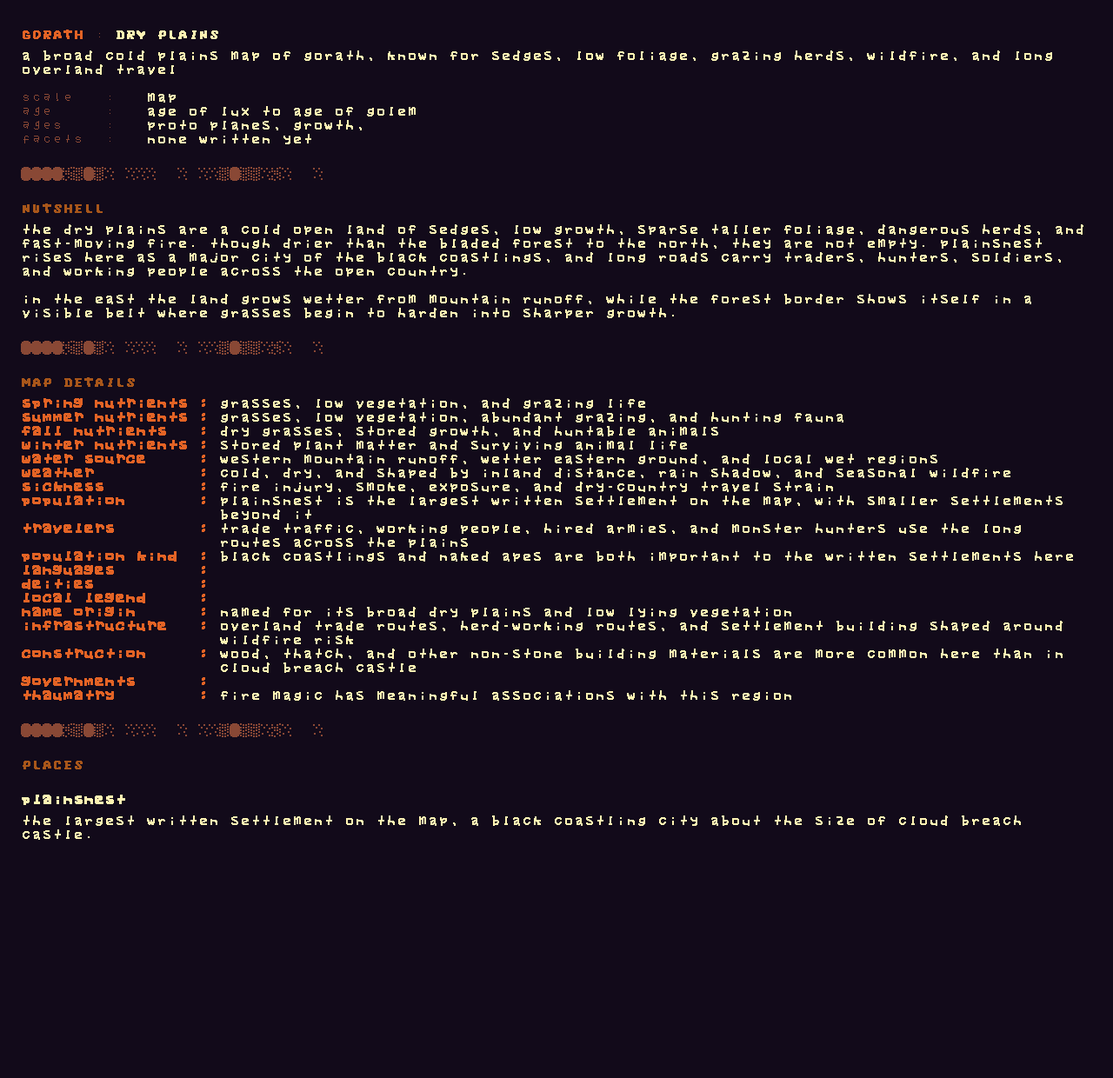
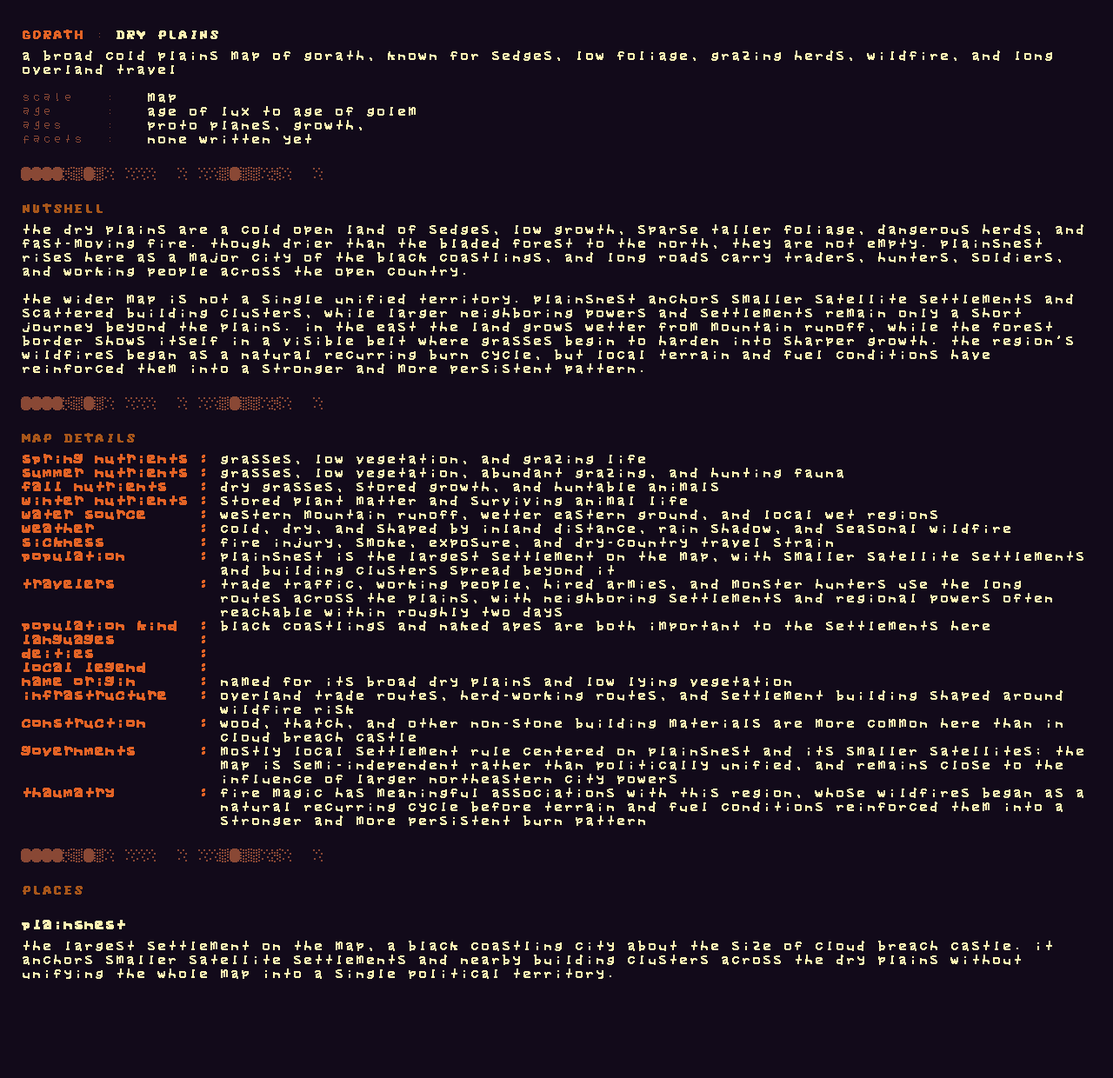
Before and after one commit to jkennedy1998/THAUMWORLD-LORE, a Jekyll site: the page built from thaum world/the great violet spiral/lux/gorath/dry plains/index.md, in a window 1280 px wide. Shown: the whole page at 87% size. Built offline with Jekyll 4.4.1, drawn with Linux system fonts in a browser that asks for light colours; our own code applies the rules of GitHub Pages for plain Markdown files; before the commit the page ends 1080 px from its top, so only the background shows below that.

Commit message:
Pin dry plains wildfire and politics notes

```diff
--- a/thaum world/the great violet spiral/lux/gorath/dry plains/index.md
+++ b/thaum world/the great violet spiral/lux/gorath/dry plains/index.md
@@ -17,7 +17,8 @@ a broad cold plains map of gorath, known for sedges, low foliage, grazing herds,
 the dry plains are a cold open land of sedges, low growth, sparse taller foliage, dangerous herds, and fast-moving fire.
 though drier than the bladed forest to the north, they are not empty. plainsnest rises here as a major city of the black coastlings, and long roads carry traders, hunters, soldiers, and working people across the open country.
 
-in the east the land grows wetter from mountain runoff, while the forest border shows itself in a visible belt where grasses begin to harden into sharper growth.
+the wider map is not a single unified territory. plainsnest anchors smaller satellite settlements and scattered building clusters, while larger neighboring powers and settlements remain only a short journey beyond the plains.
+in the east the land grows wetter from mountain runoff, while the forest border shows itself in a visible belt where grasses begin to harden into sharper growth. the region's wildfires began as a natural recurring burn cycle, but local terrain and fuel conditions have reinforced them into a stronger and more persistent pattern.
 
 ---
 
@@ -30,21 +31,22 @@ in the east the land grows wetter from mountain runoff, while the forest border
 <div class="detail-row"><span class="detail-label">water source     :</span><span class="detail-value">western mountain runoff, wetter eastern ground, and local wet regions</span></div>
 <div class="detail-row"><span class="detail-label">weather          :</span><span class="detail-value">cold, dry, and shaped by inland distance, rain shadow, and seasonal wildfire</span></div>
 <div class="detail-row"><span class="detail-label">sickness         :</span><span class="detail-value">fire injury, smoke, exposure, and dry-country travel strain</span></div>
-<div class="detail-row"><span class="detail-label">population       :</span><span class="detail-value">plainsnest is the largest written settlement on the map, with smaller settlements beyond it</span></div>
-<div class="detail-row"><span class="detail-label">travelers        :</span><span class="detail-value">trade traffic, working people, hired armies, and monster hunters use the long routes across the plains</span></div>
-<div class="detail-row"><span class="detail-label">population kind  :</span><span class="detail-value">black coastlings and naked apes are both important to the written settlements here</span></div>
+<div class="detail-row"><span class="detail-label">population       :</span><span class="detail-value">plainsnest is the largest settlement on the map, with smaller satellite settlements and building clusters spread beyond it</span></div>
+<div class="detail-row"><span class="detail-label">travelers        :</span><span class="detail-value">trade traffic, working people, hired armies, and monster hunters use the long routes across the plains, with neighboring settlements and regional powers often reachable within roughly two days</span></div>
+<div class="detail-row"><span class="detail-label">population kind  :</span><span class="detail-value">black coastlings and naked apes are both important to the settlements here</span></div>
 <div class="detail-row"><span class="detail-label">languages        :</span><span class="detail-value"></span></div>
 <div class="detail-row"><span class="detail-label">deities          :</span><span class="detail-value"></span></div>
 <div class="detail-row"><span class="detail-label">local legend     :</span><span class="detail-value"></span></div>
 <div class="detail-row"><span class="detail-label">name origin      :</span><span class="detail-value">named for its broad dry plains and low lying vegetation</span></div>
 <div class="detail-row"><span class="detail-label">infrastructure   :</span><span class="detail-value">overland trade routes, herd-working routes, and settlement building shaped around wildfire risk</span></div>
 <div class="detail-row"><span class="detail-label">construction     :</span><span class="detail-value">wood, thatch, and other non-stone building materials are more common here than in cloud breach castle</span></div>
-<div class="detail-row"><span class="detail-label">governments      :</span><span class="detail-value"></span></div>
-<div class="detail-row"><span class="detail-label">thaumatry        :</span><span class="detail-value">fire magic has meaningful associations with this region</span></div>
+<div class="detail-row"><span class="detail-label">governments      :</span><span class="detail-value">mostly local settlement rule centered on plainsnest and its smaller satellites; the map is semi-independent rather than politically unified, and remains close to the influence of larger northeastern city powers</span></div>
+<div class="detail-row"><span class="detail-label">thaumatry        :</span><span class="detail-value">fire magic has meaningful associations with this region, whose wildfires began as a natural recurring cycle before terrain and fuel conditions reinforced them into a stronger and more persistent burn pattern</span></div>
 
 ---
 
 ## places
 
 ### plainsnest
-the largest written settlement on the map, a black coastling city about the size of cloud breach castle.
+the largest settlement on the map, a black coastling city about the size of cloud breach castle.
+it anchors smaller satellite settlements and nearby building clusters across the dry plains without unifying the whole map into a single political territory.
```
Also changed, not shown: meta/todo/dry_plains_notes.md (+20 -6 lines).
